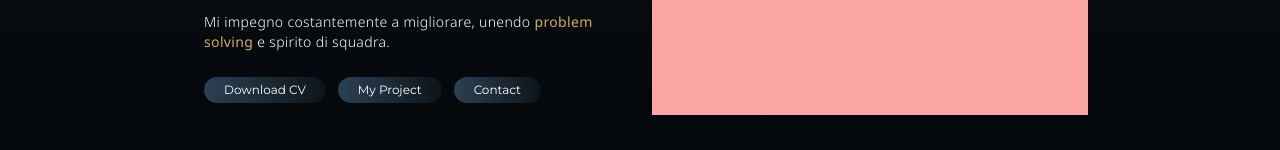
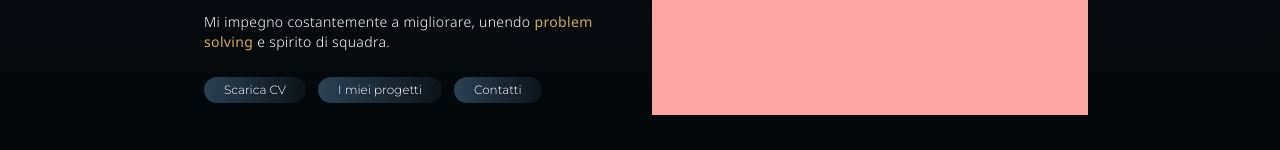
Before and after one commit to NunzioBasciano/portfolio, a Next.js app: page / in a window 1280 px wide. Shown: the part 402-552 px from the top of the page. Built offline with nearby package versions, Linux system fonts and the light colour scheme.

Commit message:
feat: download cv

```diff
--- a/app/components/Button.tsx
+++ b/app/components/Button.tsx
@@ -1,13 +1,27 @@
+import Link from "next/link";
+
 interface IButtonProps {
   label: string;
+  link?: string;
+  downloadCV?: boolean;
 }
 
 function Button(props: IButtonProps) {
-  const { label } = props;
-  return (
-    <button className="transition-transform duration-300 transform scale-100 hover:scale-110  mt-3 bg-[#0D1419] bg-gradient-to-r from-[var(--blue)] to-[var(--darkBlue)] text-white w-fit py-1 px-5 rounded-2xl">
-      {label}
-    </button>
+  const { label, link, downloadCV = false } = props;
+  return downloadCV ? (
+    // Bottone per il download del CV
+    <a href="/CV_Basciano-Nunzio.pdf" download="/CV_Basciano-Nunzio.pdf">
+      <button className="transition-transform duration-300 transform scale-100 hover:scale-110 mt-3 bg-[#0D1419] bg-gradient-to-r from-[var(--blue)] to-[var(--darkBlue)] text-white w-fit py-1 px-5 rounded-2xl">
+        {label}
+      </button>
+    </a>
+  ) : (
+    // Bottone con link normale
+    <Link href={link!}>
+      <button className="transition-transform duration-300 transform scale-100 hover:scale-110 mt-3 bg-[#0D1419] bg-gradient-to-r from-[var(--blue)] to-[var(--darkBlue)] text-white w-fit py-1 px-5 rounded-2xl">
+        {label}
+      </button>
+    </Link>
   );
 }
 
--- /dev/null
+++ b/app/contact/page.tsx
@@ -0,0 +1,7 @@
+import React from "react";
+
+function page() {
+  return <div className="bg-red-400">Contatti</div>;
+}
+
+export default page;
--- /dev/null
+++ b/app/my-project/page.tsx
@@ -0,0 +1,7 @@
+import React from "react";
+
+function page() {
+  return <div className="bg-red-400">Progetti</div>;
+}
+
+export default page;
--- a/app/page.tsx
+++ b/app/page.tsx
@@ -39,9 +39,9 @@ export default function Home() {
           spirito di squadra.
         </p>
         <div className="flex gap-3">
-          <Button label="Download CV" />
-          <Button label="My Project" />
-          <Button label="Contact" />
+          <Button downloadCV={true} label="Scarica CV" />
+          <Button link="/my-project" label="I miei progetti" />
+          <Button link="/contact" label="Contatti" />
         </div>
       </div>
       <div className="bg-red-300 w-full"></div>
```
Also changed, not shown: 1 other file (tests, documents, lock files or other folders).
